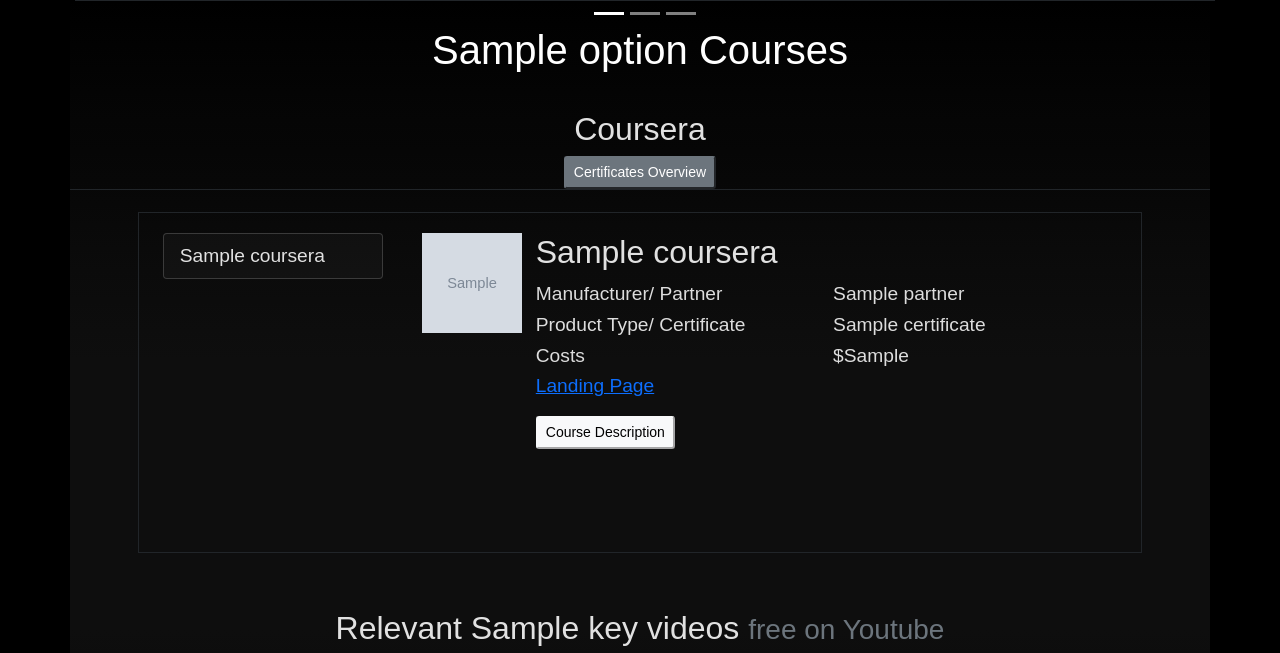
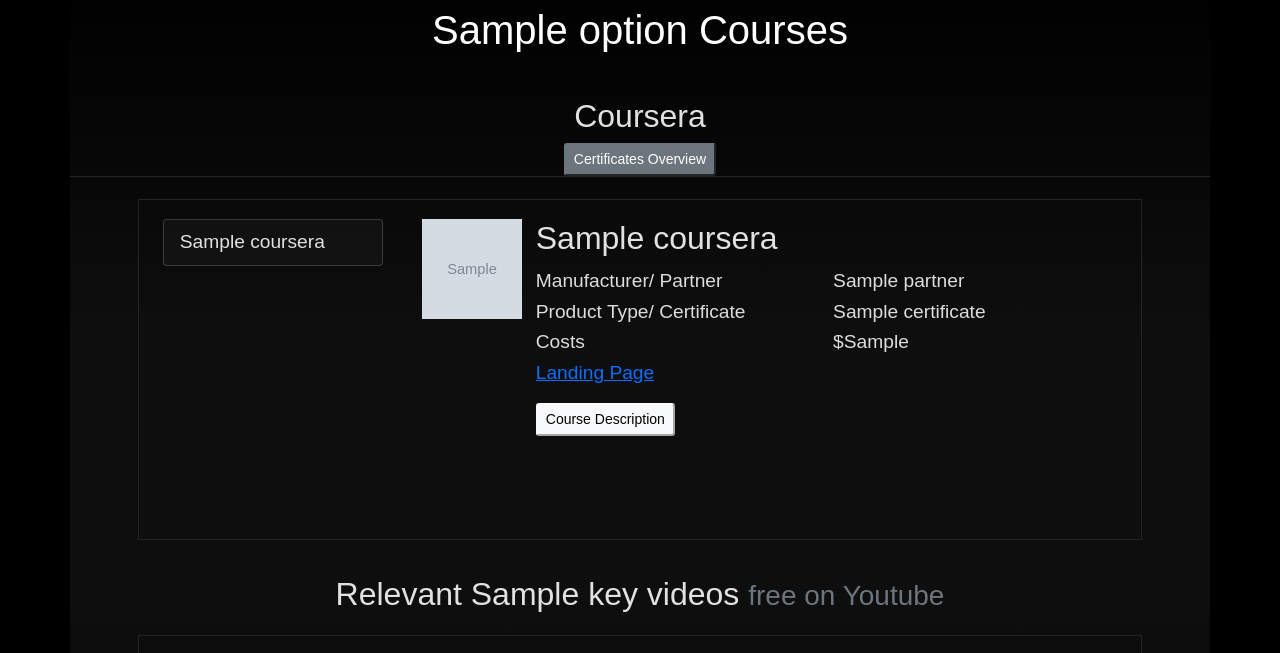
Before and after one commit to SimonRbk95/CS50, a Flask app: template final_project/templates/results.html in a window 1280 px wide. Shown: the part 760-1413 px from the top of the page. Run offline with Flask 2, Linux system fonts and the light colour scheme; the template is opened without the code that fills it: most values are stand-ins (such as "Sample title", 1, 10 or a date in 2020); grey boxes marked "Sample" are stand-in pictures; parts of the project's set-up code (start-up, migrations or seed data) failed here and were passed over; some libraries are stand-ins or nearby versions.

Commit message:
Sat, Jul 2, 2022, 3:30 PM +00:00

```diff
--- a/final_project/static/styles.css
+++ b/final_project/static/styles.css
@@ -128,7 +128,7 @@ div.result-background:hover {
 }
 
 .title{
-    margin-top: 5%;
+    margin-top: 35px;
 }
 
 /*--- glow effect ---*/
```
